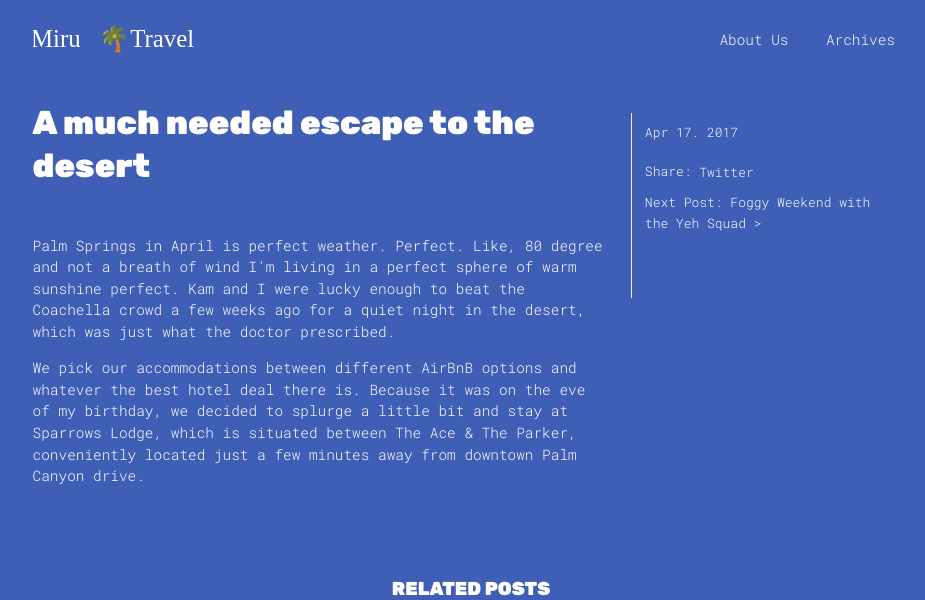
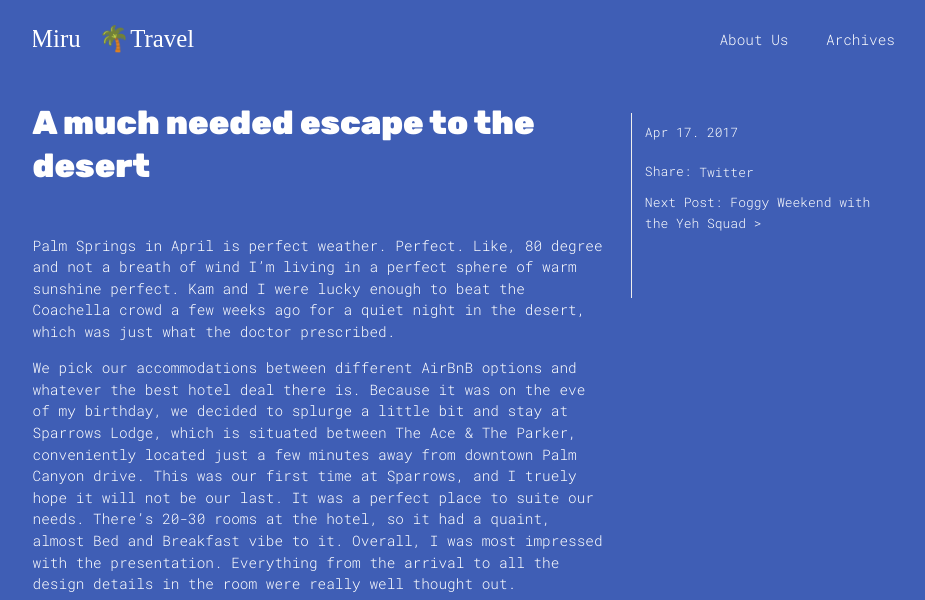
Before and after one commit to PHironaka/Miru-Blog, a Jekyll site: the page built from _posts/2017-04-17-a-much-needed-escape-to-the-desert.markdown, in a window 1280 px wide, cut to the strip 0-600 px from the top of the page. Shown: the whole strip, without its empty margins (169-1094 px from the left). Built offline with Jekyll 4.4.1, drawn with Linux system fonts in a browser that asks for light colours; nearby versions of some CDN libraries.

Commit message:
Updated A Much Needed Escape To The Desert

```diff
--- a/_posts/2017-04-17-a-much-needed-escape-to-the-desert.markdown
+++ b/_posts/2017-04-17-a-much-needed-escape-to-the-desert.markdown
@@ -5,4 +5,4 @@
 
 Palm Springs in April is perfect weather. Perfect. Like, 80 degree and not a breath of wind I'm living in a perfect sphere of warm sunshine perfect. Kam and I were lucky enough to beat the Coachella crowd a few weeks ago for a quiet night in the desert, which was just what the doctor prescribed.
 
-We pick our accommodations between different AirBnB options and whatever the best hotel deal there is. Because it was on the eve of my birthday, we decided to splurge a little bit and stay at Sparrows Lodge, which is situated between The Ace & The Parker, conveniently located just a few minutes away from downtown Palm Canyon drive.
+We pick our accommodations between different AirBnB options and whatever the best hotel deal there is. Because it was on the eve of my birthday, we decided to splurge a little bit and stay at Sparrows Lodge, which is situated between The Ace & The Parker, conveniently located just a few minutes away from downtown Palm Canyon drive. This was our first time at Sparrows, and I truely hope it will not be our last. It was a perfect place to suite our needs. There's 20-30 rooms at the hotel, so it had a quaint, almost Bed and Breakfast vibe to it. Overall, I was most impressed with the presentation. Everything from the arrival to all the design details in the room were really well thought out.
```
